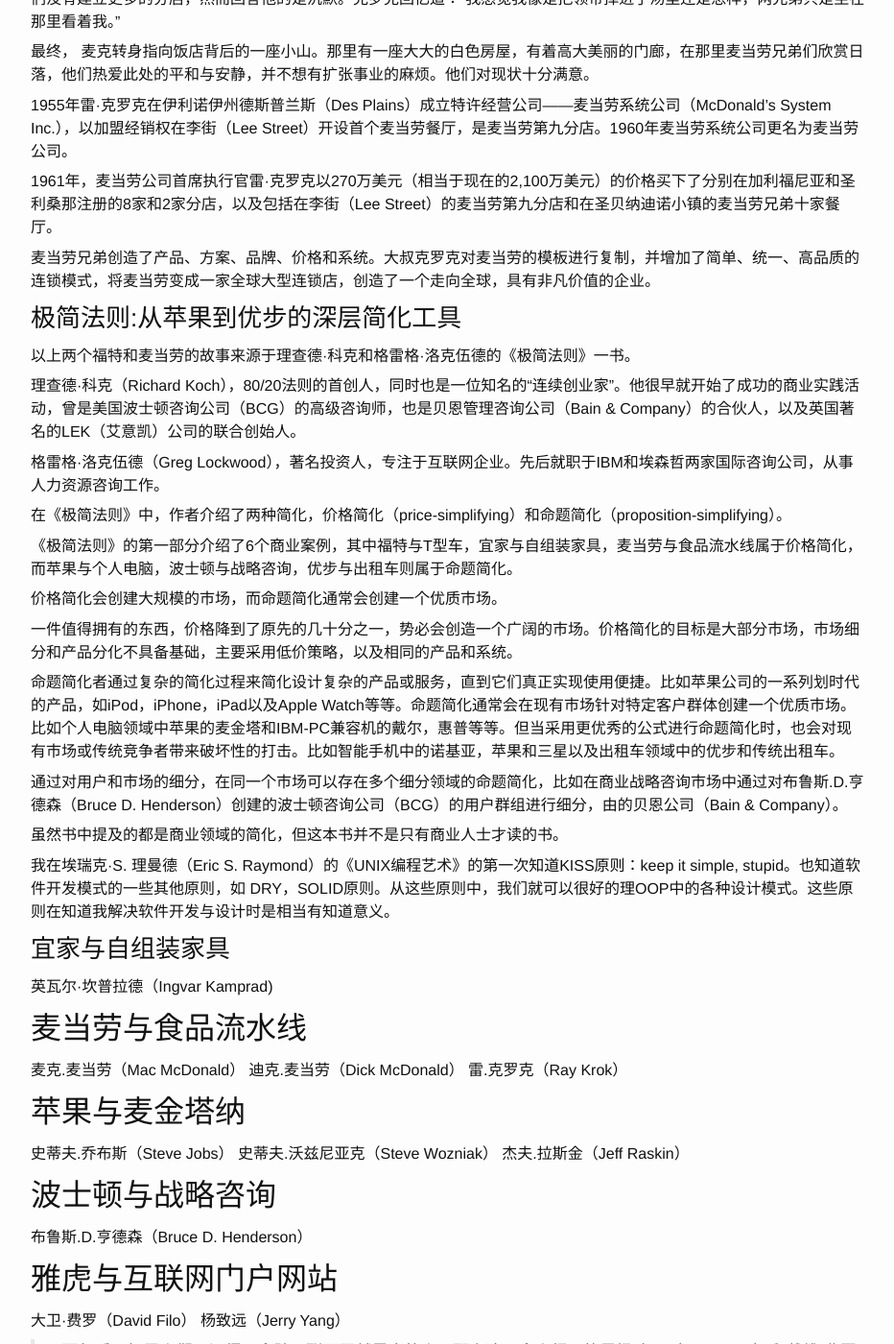
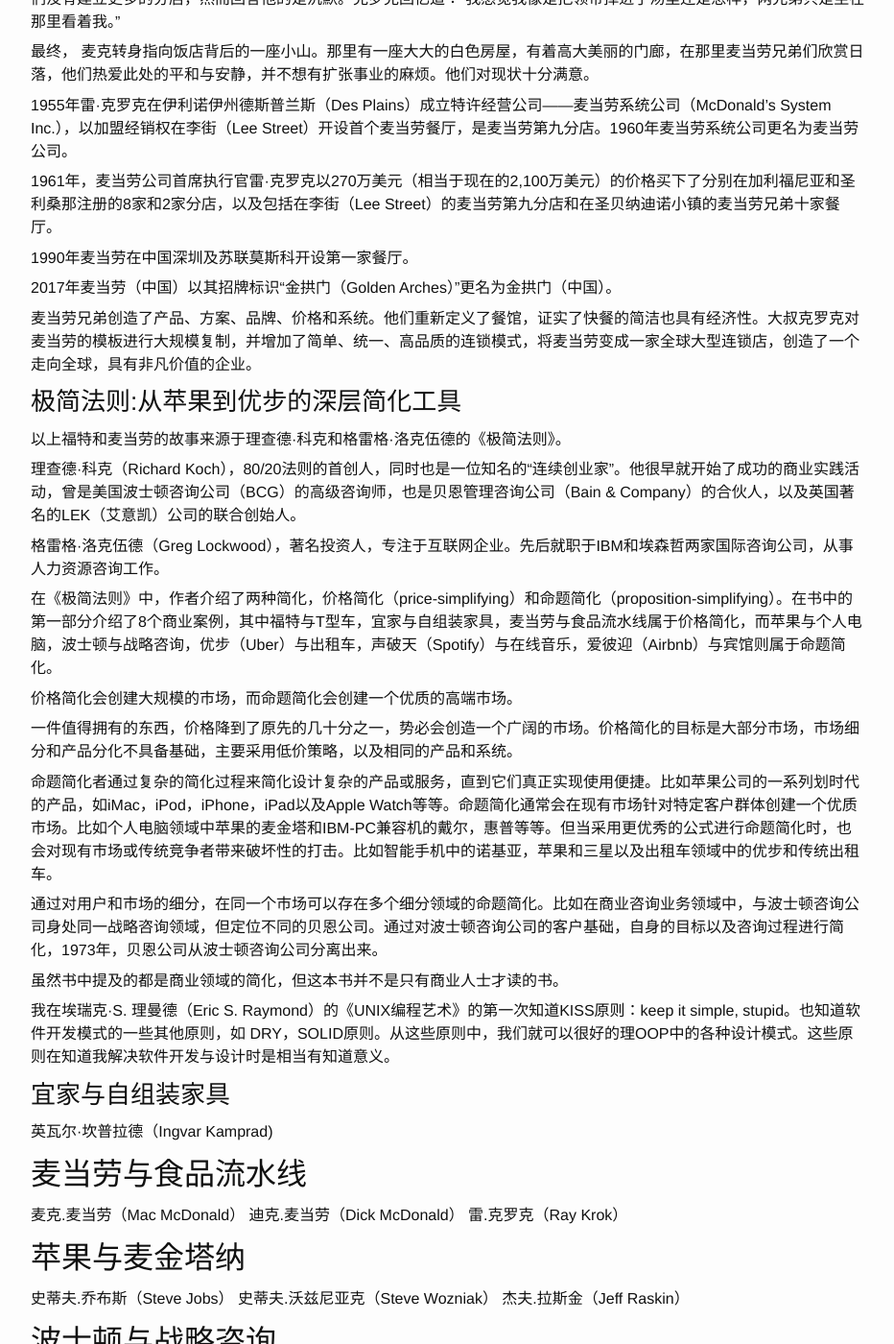
Before and after one commit to ousiax/ousiax.github.io, a Jekyll site: the page built from _journalctl/2019-03-03-simplify.md, in a window 1280 px wide and 1400 px high, scrolled down 2681 px. Shown: the whole window at 96% size, without its empty margins (173-1105 px from the left). Built offline with Jekyll 4.4.1, drawn with Linux system fonts in a browser that asks for light colours.

Commit message:
Update 2019-03-03-simplify.md

```diff
--- a/_journalctl/2019-03-03-simplify.md
+++ b/_journalctl/2019-03-03-simplify.md
@@ -66,28 +66,30 @@
 
 1961年，麦当劳公司首席执行官雷·克罗克以270万美元（相当于现在的2,100万美元）的价格买下了分别在加利福尼亚和圣利桑那注册的8家和2家分店，以及包括在李街（Lee Street）的麦当劳第九分店和在圣贝纳迪诺小镇的麦当劳兄弟十家餐厅。
 
-麦当劳兄弟创造了产品、方案、品牌、价格和系统。大叔克罗克对麦当劳的模板进行复制，并增加了简单、统一、高品质的连锁模式，将麦当劳变成一家全球大型连锁店，创造了一个走向全球，具有非凡价值的企业。
+1990年麦当劳在中国深圳及苏联莫斯科开设第一家餐厅。
+
+2017年麦当劳（中国）以其招牌标识“金拱门（Golden Arches）”更名为金拱门（中国）。
+
+麦当劳兄弟创造了产品、方案、品牌、价格和系统。他们重新定义了餐馆，证实了快餐的简洁也具有经济性。大叔克罗克对麦当劳的模板进行大规模复制，并增加了简单、统一、高品质的连锁模式，将麦当劳变成一家全球大型连锁店，创造了一个走向全球，具有非凡价值的企业。
 
 
 ### 极简法则:从苹果到优步的深层简化工具
 
-以上两个福特和麦当劳的故事来源于理查德·科克和格雷格·洛克伍德的《极简法则》一书。
+以上福特和麦当劳的故事来源于理查德·科克和格雷格·洛克伍德的《极简法则》。
 
 理查德·科克（Richard Koch），80/20法则的首创人，同时也是一位知名的“连续创业家”。他很早就开始了成功的商业实践活动，曾是美国波士顿咨询公司（BCG）的高级咨询师，也是贝恩管理咨询公司（Bain & Company）的合伙人，以及英国著名的LEK（艾意凯）公司的联合创始人。
 
 格雷格·洛克伍德（Greg Lockwood），著名投资人，专注于互联网企业。先后就职于IBM和埃森哲两家国际咨询公司，从事人力资源咨询工作。
 
-在《极简法则》中，作者介绍了两种简化，价格简化（price-simplifying）和命题简化（proposition-simplifying）。
+在《极简法则》中，作者介绍了两种简化，价格简化（price-simplifying）和命题简化（proposition-simplifying）。在书中的第一部分介绍了8个商业案例，其中福特与T型车，宜家与自组装家具，麦当劳与食品流水线属于价格简化，而苹果与个人电脑，波士顿与战略咨询，优步（Uber）与出租车，声破天（Spotify）与在线音乐，爱彼迎（Airbnb）与宾馆则属于命题简化。
 
-《极简法则》的第一部分介绍了6个商业案例，其中福特与T型车，宜家与自组装家具，麦当劳与食品流水线属于价格简化，而苹果与个人电脑，波士顿与战略咨询，优步与出租车则属于命题简化。
-
-价格简化会创建大规模的市场，而命题简化通常会创建一个优质市场。
+价格简化会创建大规模的市场，而命题简化会创建一个优质的高端市场。
 
 一件值得拥有的东西，价格降到了原先的几十分之一，势必会创造一个广阔的市场。价格简化的目标是大部分市场，市场细分和产品分化不具备基础，主要采用低价策略，以及相同的产品和系统。
 
-命题简化者通过复杂的简化过程来简化设计复杂的产品或服务，直到它们真正实现使用便捷。比如苹果公司的一系列划时代的产品，如iPod，iPhone，iPad以及Apple Watch等等。命题简化通常会在现有市场针对特定客户群体创建一个优质市场。比如个人电脑领域中苹果的麦金塔和IBM-PC兼容机的戴尔，惠普等等。但当采用更优秀的公式进行命题简化时，也会对现有市场或传统竞争者带来破坏性的打击。比如智能手机中的诺基亚，苹果和三星以及出租车领域中的优步和传统出租车。
+命题简化者通过复杂的简化过程来简化设计复杂的产品或服务，直到它们真正实现使用便捷。比如苹果公司的一系列划时代的产品，如iMac，iPod，iPhone，iPad以及Apple Watch等等。命题简化通常会在现有市场针对特定客户群体创建一个优质市场。比如个人电脑领域中苹果的麦金塔和IBM-PC兼容机的戴尔，惠普等等。但当采用更优秀的公式进行命题简化时，也会对现有市场或传统竞争者带来破坏性的打击。比如智能手机中的诺基亚，苹果和三星以及出租车领域中的优步和传统出租车。
 
-通过对用户和市场的细分，在同一个市场可以存在多个细分领域的命题简化，比如在商业战略咨询市场中通过对布鲁斯.D.亨德森（Bruce D. Henderson）创建的波士顿咨询公司（BCG）的用户群组进行细分，由的贝恩公司（Bain & Company）。
+通过对用户和市场的细分，在同一个市场可以存在多个细分领域的命题简化。比如在商业咨询业务领域中，与波士顿咨询公司身处同一战略咨询领域，但定位不同的贝恩公司。通过对波士顿咨询公司的客户基础，自身的目标以及咨询过程进行简化，1973年，贝恩公司从波士顿咨询公司分离出来。
 
 虽然书中提及的都是商业领域的简化，但这本书并不是只有商业人士才读的书。
 
```
